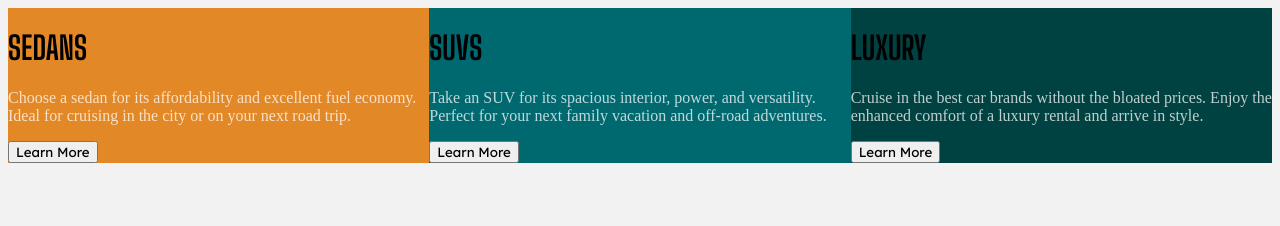
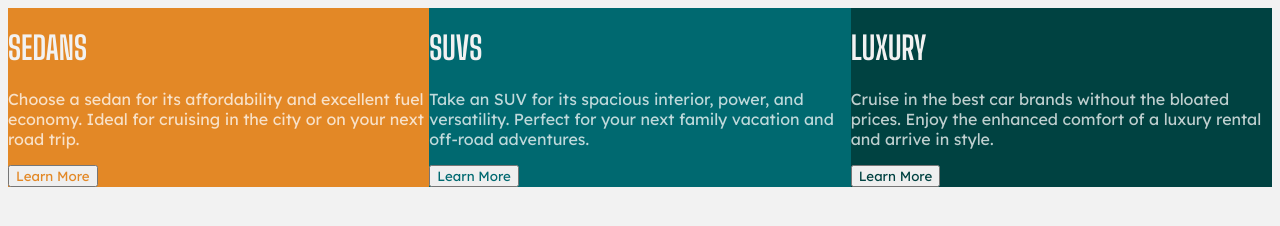
Before and after one commit to Arob7/3-COLUMN-PREVIEW-CARD, a plain HTML site: page index.html in a window 1280 px wide. Drawn offline with Linux system fonts and the light colour scheme.

Commit message:
added background colors to sections, fixed pg font, and btn colors

```diff
--- a/index.html
+++ b/index.html
@@ -16,7 +16,7 @@
           for cruising in the city or on your next road trip.
         </p>
 
-        <button>Learn More</button>
+        <button class="sedan-btn">Learn More</button>
       </div>
       <div class="suv">
         <h1>SUVS</h1>
@@ -25,7 +25,7 @@
           for your next family vacation and off-road adventures.
         </p>
 
-        <button>Learn More</button>
+        <button class="suv-btn">Learn More</button>
       </div>
       <div class="luxury">
         <h1>Luxury</h1>
@@ -34,7 +34,7 @@
           enhanced comfort of a luxury rental and arrive in style.
         </p>
 
-        <button>Learn More</button>
+        <button class="lux-btn">Learn More</button>
       </div>
     </div>
   </body>
--- a/styles.css
+++ b/styles.css
@@ -1,20 +1,36 @@
 @import url("https://fonts.googleapis.com/css2?family=Big+Shoulders+Display:wght@700&family=Lexend+Deca&display=swap");
 
 :root {
-  --main-bg-color: hsl(0, 0%, 95%);
+  --light-gray: hsl(0, 0%, 95%);
+  --bright-orange: hsl(31, 77%, 52%);
+  --dark-cyan: hsl(184, 100%, 22%);
+  --very-dark-cyan: hsl(179, 100%, 13%);
+  --trans-white: hsla(0, 0%, 100%, 0.75);
 }
 
 body {
-  background-color: var(--main-bg-color);
+  background-color: var(--light-gray);
 }
 .main {
   display: grid;
   grid-template-columns: 1fr 1fr 1fr;
 }
 
-h1,
+p,
 button {
   font-family: "Lexend Deca", sans-serif;
+}
+
+.sedan-btn {
+  color: var(--bright-orange);
+}
+
+.suv-btn {
+  color: var(--dark-cyan);
+}
+
+.lux-btn {
+  color: var(--very-dark-cyan);
 }
 
 p {
@@ -24,10 +40,11 @@ p {
 h1 {
   font-family: "Big Shoulders Display", cursive;
   text-transform: uppercase;
+  color: var(--light-gray);
 }
 
 .sedan {
-  background-color: hsl(31, 77%, 52%);
+  background-color: var(--bright-orange);
 }
 
 .suv {
@@ -39,9 +56,9 @@ h1 {
 }
 
 @media screen and (max-width: 375px) {
-  body {
-    background-color: var(--main-bg-color);
-  }
+  /* body {
+    background-color: var(--light-gray);
+  } */
   .main {
     display: grid;
     grid-template-columns: 1fr;
```
